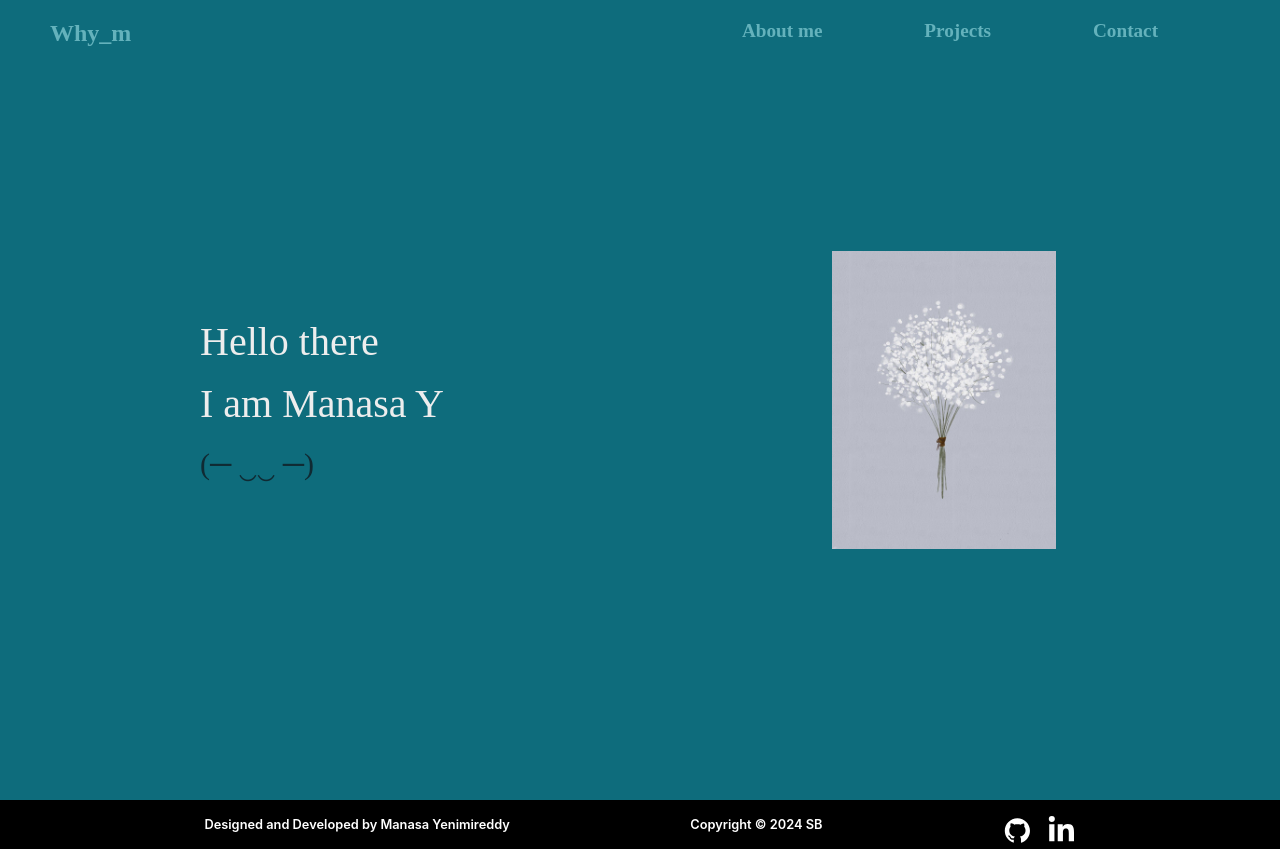
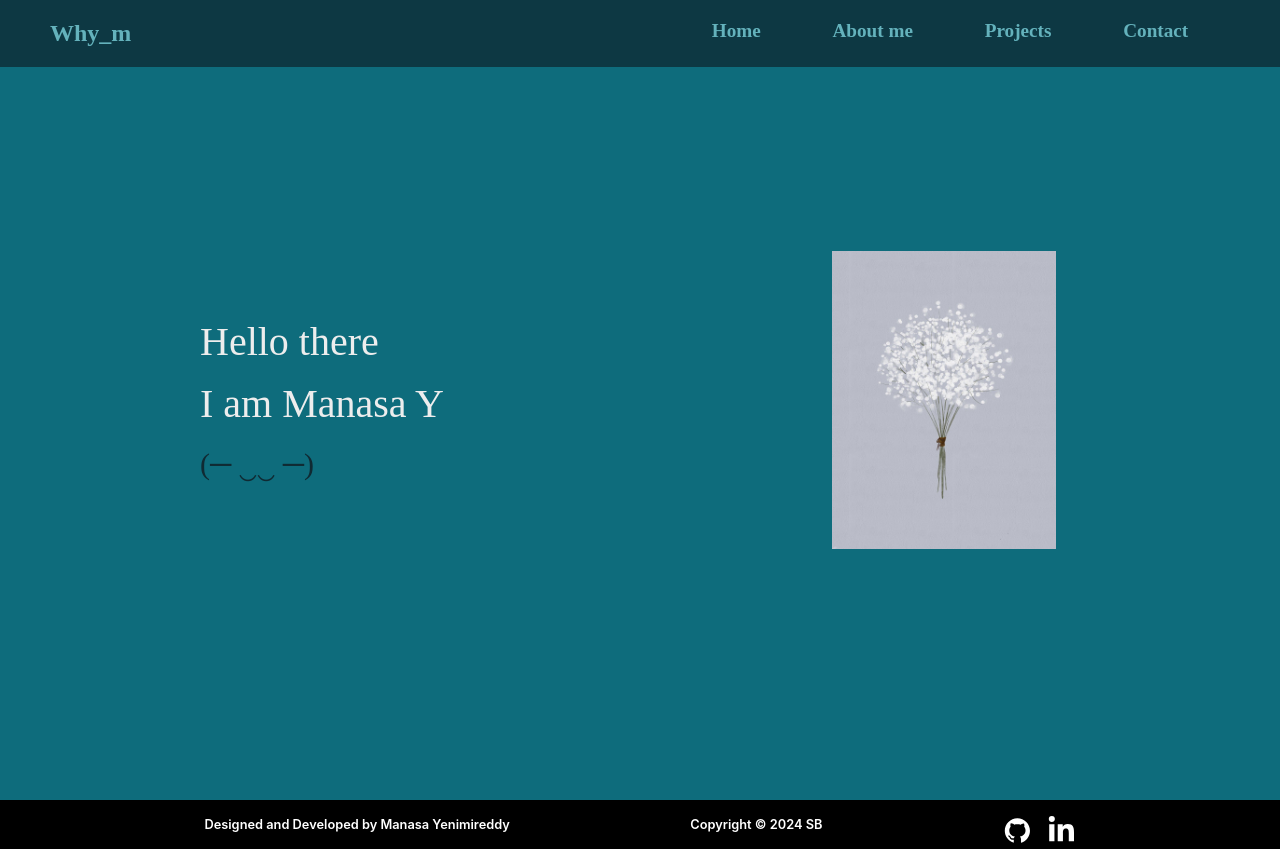
Before and after one commit to whymanasa/portfolio, a React (Vite) app: page / in a window 1280 px wide. Built offline with nearby package versions, Linux system fonts and the light colour scheme.

Commit message:
done and dusted

```diff
--- a/src/components/Navbar.jsx
+++ b/src/components/Navbar.jsx
@@ -9,9 +9,11 @@ function Navbar() {
       <Link to="/">Why_m</Link>
       </div>
       <div className="right">
+      <Link to="/">Home</Link>
         <Link to="about-me">About me</Link>
         <Link to="project">Projects</Link>
         <Link to="contact">Contact</Link>
+
       </div>
 
 
--- a/src/components/Projects.jsx
+++ b/src/components/Projects.jsx
@@ -35,7 +35,7 @@ function Projects() {
       technologies: ["React", "Javascript"],
       image: preety,
       github: "https://github.com/whymanasa/pps",
-      live: "",
+      live: "https://pps-five.vercel.app/",
     },
   ]
 
--- a/src/styles/Navbar.css
+++ b/src/styles/Navbar.css
@@ -1,4 +1,3 @@
-
 *,
 *::before,
 *::after {
@@ -12,7 +11,8 @@ margin: 0;
 width: 100%;
     display: flex;
     padding: 20px;
-        background: transparent;
+    background: rgba(13, 35, 43, 0.7);
+        /* Translucent background */
         position: fixed;
         z-index: 1000;
 }
```
